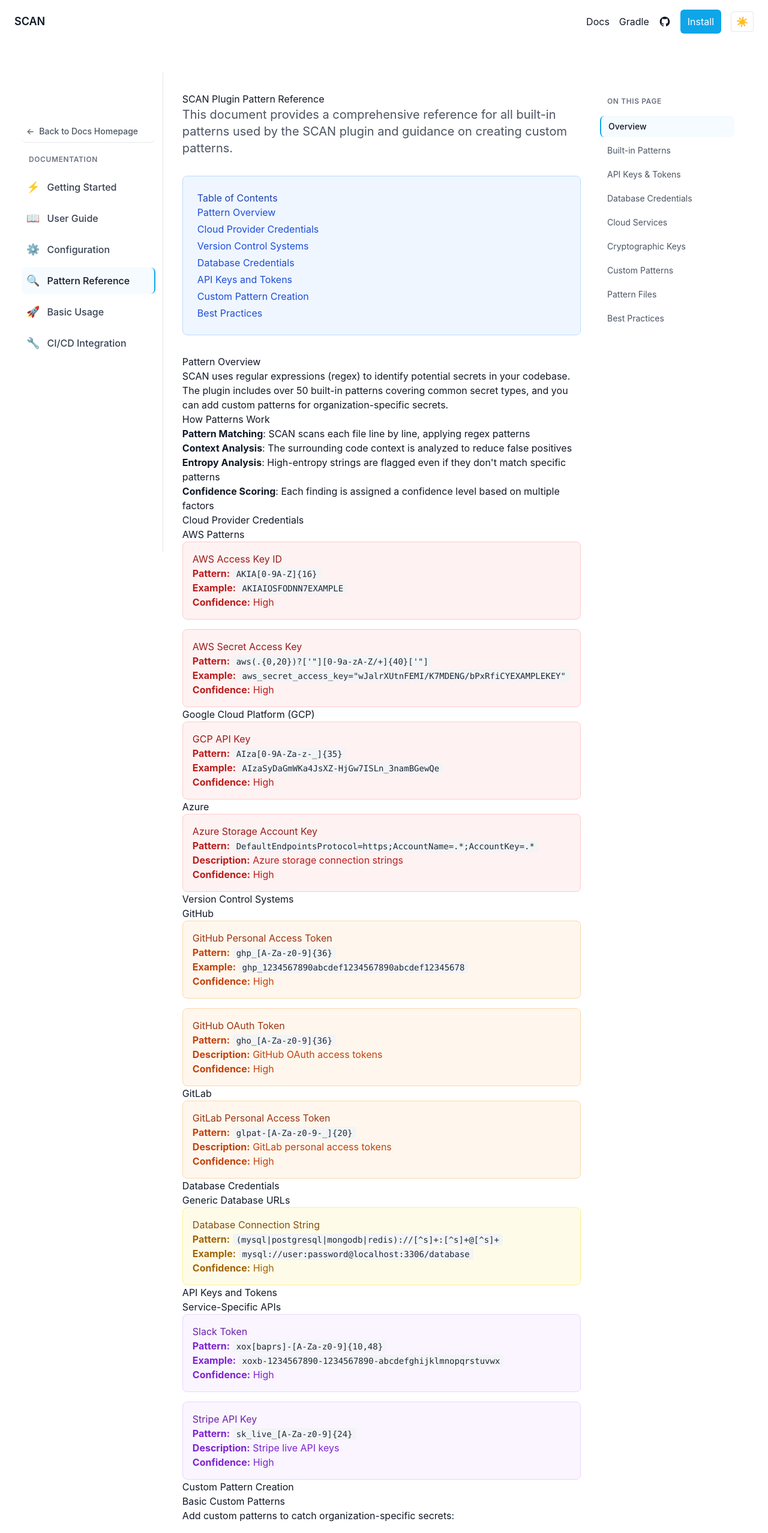
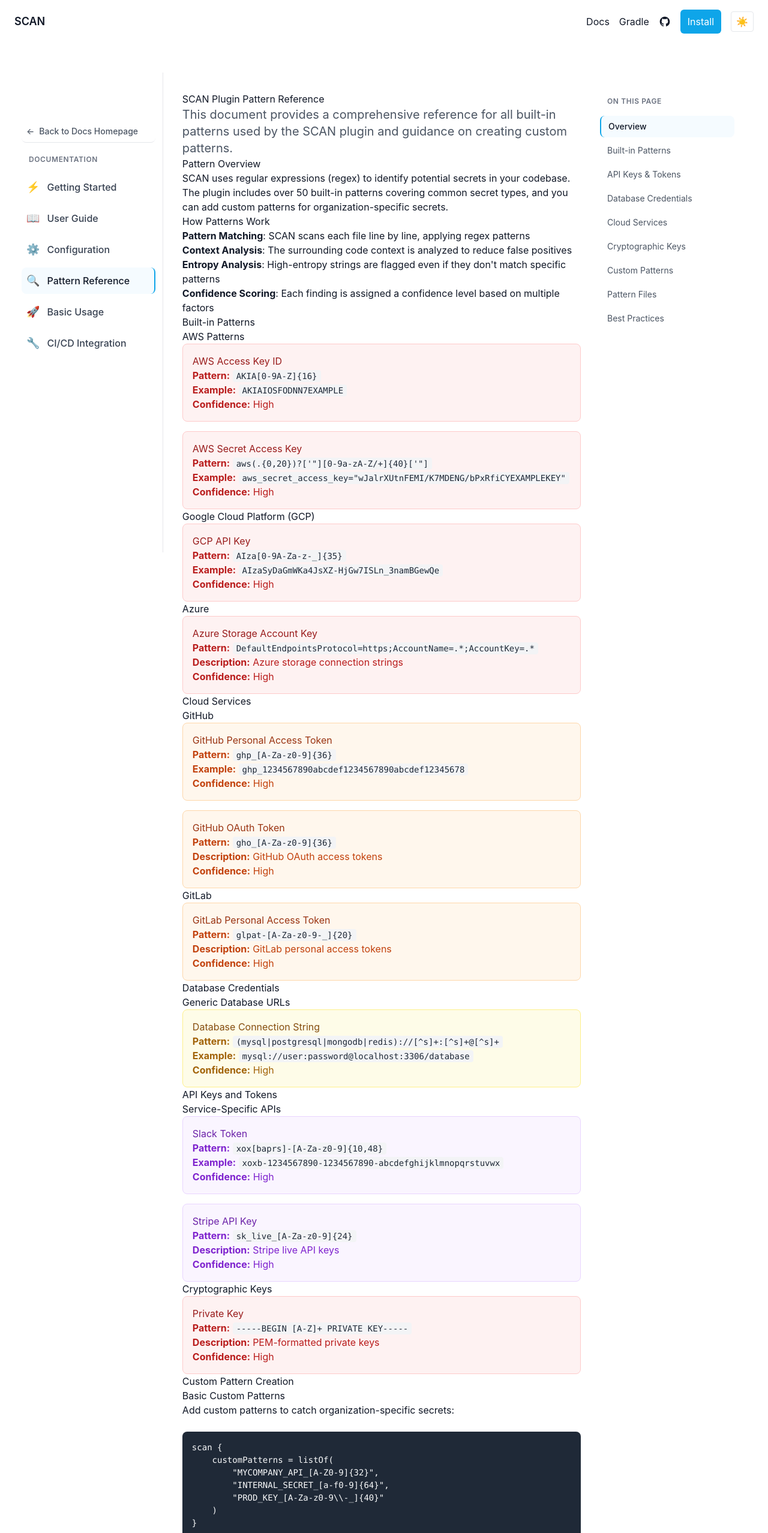
Before and after one commit to theaniketraj/SCAN, a Next.js app in the folder landing/: page /docs/patterns in a window 1280 px wide. Shown: the top 2556 px of the page at 60% size. Built offline with nearby package versions, Linux system fonts and the light colour scheme.

Commit message:
feat: reorganize sections and enhance content in PatternsPage for improved clarity and detail

```diff
--- a/landing/app/docs/patterns/page.tsx
+++ b/landing/app/docs/patterns/page.tsx
@@ -25,19 +25,6 @@
                     and guidance on creating custom patterns.
                 </p>
 
-                <div className="bg-blue-50 dark:bg-blue-900/20 border border-blue-200 dark:border-blue-800 rounded-lg p-6 my-8">
-                    <h3 className="text-blue-800 dark:text-blue-200 mt-0">Table of Contents</h3>
-                    <ol className="text-blue-700 dark:text-blue-300 space-y-1">
-                        <li><a href="#overview" className="hover:text-blue-900 dark:hover:text-blue-100">Pattern Overview</a></li>
-                        <li><a href="#cloud-providers" className="hover:text-blue-900 dark:hover:text-blue-100">Cloud Provider Credentials</a></li>
-                        <li><a href="#version-control" className="hover:text-blue-900 dark:hover:text-blue-100">Version Control Systems</a></li>
-                        <li><a href="#databases" className="hover:text-blue-900 dark:hover:text-blue-100">Database Credentials</a></li>
-                        <li><a href="#api-keys" className="hover:text-blue-900 dark:hover:text-blue-100">API Keys and Tokens</a></li>
-                        <li><a href="#custom-patterns" className="hover:text-blue-900 dark:hover:text-blue-100">Custom Pattern Creation</a></li>
-                        <li><a href="#best-practices" className="hover:text-blue-900 dark:hover:text-blue-100">Best Practices</a></li>
-                    </ol>
-                </div>
-
                 <h2 id="overview">Pattern Overview</h2>
 
                 <p>
@@ -53,7 +40,7 @@
                     <li><strong>Confidence Scoring</strong>: Each finding is assigned a confidence level based on multiple factors</li>
                 </ol>
 
-                <h2 id="cloud-providers">Cloud Provider Credentials</h2>
+                <h2 id="built-in-patterns">Built-in Patterns</h2>
 
                 <h3>AWS Patterns</h3>
 
@@ -95,7 +82,7 @@
                     </div>
                 </div>
 
-                <h2 id="version-control">Version Control Systems</h2>
+                <h2 id="cloud-services">Cloud Services</h2>
 
                 <h3>GitHub</h3>
 
@@ -159,6 +146,17 @@
                     </div>
                 </div>
 
+                <h2 id="crypto">Cryptographic Keys</h2>
+
+                <div className="space-y-4">
+                    <div className="bg-red-50 dark:bg-red-900/20 border border-red-200 dark:border-red-800 rounded-lg p-4">
+                        <h4 className="text-red-800 dark:text-red-200 mt-0">Private Key</h4>
+                        <p className="text-red-700 dark:text-red-300"><strong>Pattern:</strong> <code>-----BEGIN [A-Z]+ PRIVATE KEY-----</code></p>
+                        <p className="text-red-700 dark:text-red-300"><strong>Description:</strong> PEM-formatted private keys</p>
+                        <p className="text-red-700 dark:text-red-300"><strong>Confidence:</strong> High</p>
+                    </div>
+                </div>
+
                 <h2 id="custom-patterns">Custom Pattern Creation</h2>
 
                 <h3>Basic Custom Patterns</h3>
@@ -186,6 +184,29 @@
         // Organization-specific format
         "ACME_[A-Z]{2}_[0-9]{8}_[A-Za-z0-9]{16}"
     )
+}`}</code></pre>
+
+                <h2 id="pattern-files">Pattern Files</h2>
+
+                <p>
+                    You can organize custom patterns in separate YAML files for better maintainability:
+                </p>
+
+                <h3>patterns/custom-patterns.yml</h3>
+                <pre className="bg-gray-900 text-white p-4 rounded-lg overflow-x-auto"><code>{`patterns:
+  - name: "Company API Key"
+    regex: "COMPANY_API_[A-Z0-9]{32}"
+    confidence: "high"
+    description: "Internal company API keys"
+
+  - name: "Internal Secret"
+    regex: "INTERNAL_SECRET_[A-Za-z0-9]{16,}"
+    confidence: "medium"
+    description: "Internal application secrets"`}</code></pre>
+
+                <h3>Loading Pattern Files</h3>
+                <pre className="bg-gray-900 text-white p-4 rounded-lg overflow-x-auto"><code>{`scan {
+    customPatternsFile = "patterns/custom-patterns.yml"
 }`}</code></pre>
 
                 <h2 id="best-practices">Best Practices</h2>
```
